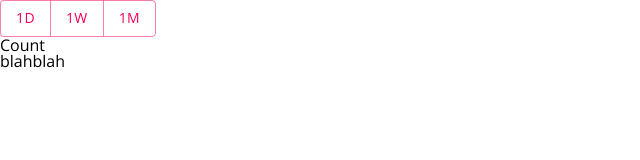
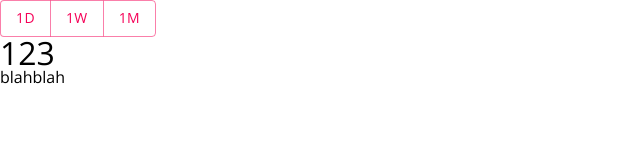
Before and after one commit to o-henry/PV_REST, a React app in the folder client/: page / in a window 1280 px wide. Shown: the top 160 px of the page, without its empty margins (0-640 px from the left). Built offline with nearby package versions, Linux system fonts and the light colour scheme; a web font is replaced by a local one.

Commit message:
Fix webpack css and add Count Components

```diff
--- a/client/package.json
+++ b/client/package.json
@@ -31,6 +31,7 @@
     "@material-ui/core": "^4.10.1",
     "@types/classnames": "^2.2.10",
     "@types/material-ui": "^0.21.7",
+    "@types/node-sass": "^4.11.1",
     "@types/react": "^16.9.35",
     "@types/react-dom": "^16.9.8",
     "classnames": "^2.2.6",
--- a/client/src/components/atoms/Count/index.tsx
+++ b/client/src/components/atoms/Count/index.tsx
@@ -1,9 +1,11 @@
 import React from "react";
+import classNames from "classnames";
+import { ICount } from "@/interface";
 
-const Count = () => {
+const Count = ({ children, style }: ICount): React.ReactElement => {
   return (
     <>
-      <div>Count</div>
+      <div className={classNames("Count", style)}>{children}</div>
     </>
   );
 };
--- a/client/src/components/index.ts
+++ b/client/src/components/index.ts
@@ -5,4 +5,5 @@ export { default as Count } from "./atoms/Count";
 /* molecules */
 export { default as Card } from "./molecules/Card";
 export { default as SelectButton } from "./molecules/SelectButton";
+
 /* organisms */
--- a/client/src/components/molecules/Card/index.tsx
+++ b/client/src/components/molecules/Card/index.tsx
@@ -6,7 +6,7 @@ const Card = () => {
   return (
     <>
       <div>
-        <Count />
+        <Count>123</Count>
         <TextField>blahblah</TextField>
       </div>
     </>
--- a/client/src/interface/index.ts
+++ b/client/src/interface/index.ts
@@ -1 +1 @@
-export { IText, IButton } from "./style";
+export { IText, IButton, ICount } from "./style";
--- a/client/src/scss/common/_button.scss
+++ b/client/src/scss/common/_button.scss
@@ -1,6 +1,4 @@
 .Button {
   &.select {
-    border: 1px solid black !important;
-    color: black !important;
   }
 }
--- /dev/null
+++ b/client/src/scss/components/_count.scss
@@ -0,0 +1,3 @@
+.Count {
+  font-size: 2rem;
+}
--- a/client/src/scss/components/_text.scss
+++ b/client/src/scss/components/_text.scss
@@ -0,0 +1,2 @@
+.Text {
+}
--- a/client/src/scss/main.scss
+++ b/client/src/scss/main.scss
@@ -221,4 +221,4 @@ button {
 @import "common/img", "common/button";
 
 /* components */
-@import "components/text";
+@import "components/text", "components/count";
--- a/client/webpack.config.js
+++ b/client/webpack.config.js
@@ -49,16 +49,12 @@ module.exports = {
 
           {
             loader: "css-loader",
-            options: {
-              modules: true,
-              sourceMap: true,
-            },
           },
+
           // Compiles Sass to CSS
           {
             loader: "sass-loader",
             options: {
-              // Prefer `dart-sass`
               implementation: require("node-sass"),
               sassOptions: {
                 fiber: require("fibers"),
```
Also changed, not shown: client/src/interface/style.ts (+9 -9 lines), 1 other file (tests, documents, lock files or other folders).
